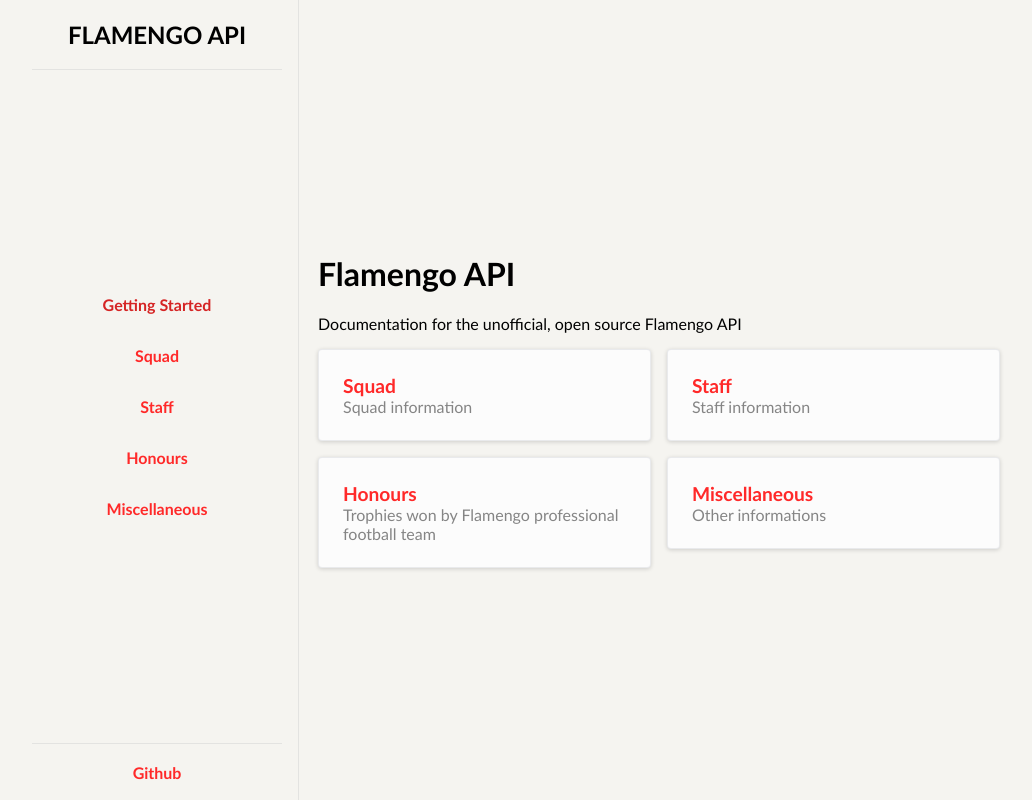
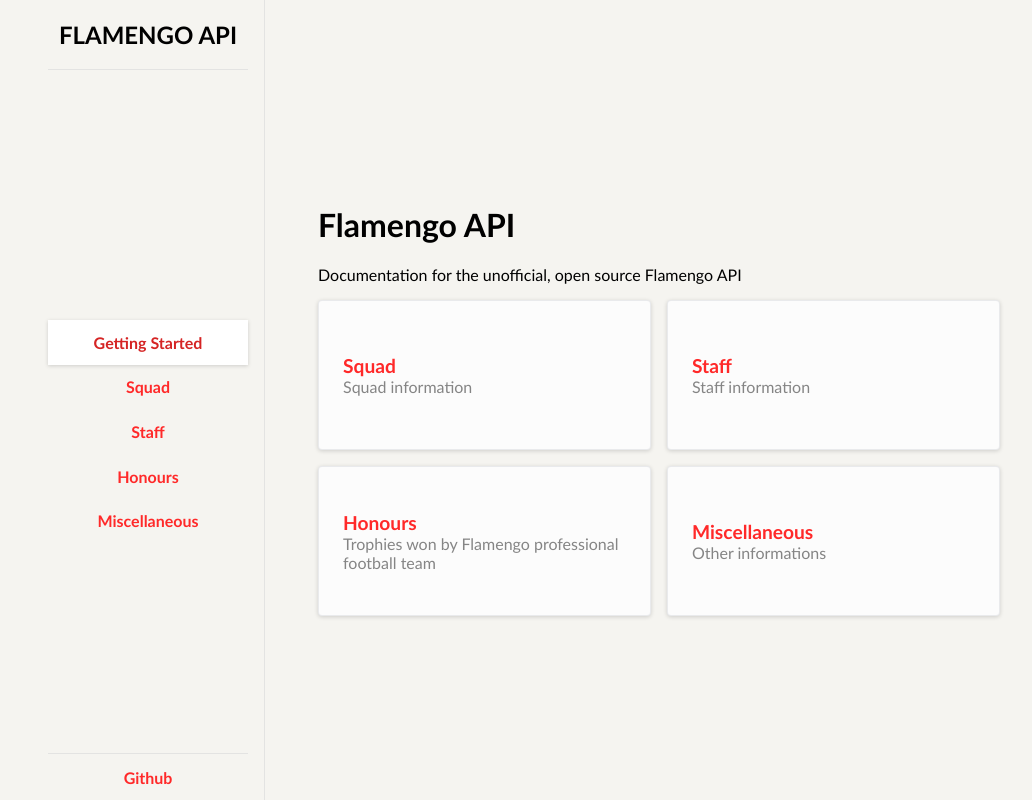
Before and after one commit to vorsakha/flamengo-api, a Next.js app: page / in a window 1280 px wide. Shown: the whole page, without its empty margins (124-1156 px from the left). Built offline with nearby package versions, Linux system fonts and the light colour scheme.

Commit message:
responsive front end

```diff
--- a/components/Navbar/Navbar.styles.tsx
+++ b/components/Navbar/Navbar.styles.tsx
@@ -1,21 +1,40 @@
 import styled from "styled-components";
+import { GiConvergenceTarget } from "@react-icons/all-files/gi/GiConvergenceTarget";
+import { GiHamburgerMenu } from "@react-icons/all-files/gi/GiHamburgerMenu";
+interface MobileTypes {
+  mobileMenu: boolean;
+}
 
 export const NavContainer = styled.nav`
+  background-color: #f5f4f0;
   position: fixed;
-  width: 250px;
-  height: 100vh;
+  top: 0;
+  width: calc(100vw - 32px);
+  height: 56px;
   max-width: 100%;
   max-height: 100%;
+  border-bottom: 1px solid rgba(75, 85, 99, 0.1);
+
+  @media screen and (min-width: 681px) {
+    height: 100vh;
+    width: 200px;
     border-right: 1px solid rgba(75, 85, 99, 0.1);
+    border-bottom: none;
+    padding-left: 1rem;
     padding-right: 1rem;
+  }
 `;
 export const NavWrapper = styled.div`
-  width: 100%;
+  /* width: 100%; */
   height: 100%;
   display: flex;
-  flex-direction: column;
+  flex-direction: row;
   justify-content: space-between;
   align-items: center;
+
+  @media screen and (min-width: 681px) {
+    flex-direction: column;
+  }
 `;
 export const NavLogo = styled.div`
   /* padding: 0 1rem; */
@@ -25,34 +44,99 @@
   flex-direction: row;
   justify-content: start;
   align-items: center;
+
+  h1 {
+    text-align: center;
+    font-size: 1rem;
+  }
+
+  @media screen and (min-width: 681px) {
+    flex-direction: column;
     border-bottom: 1px solid rgba(75, 85, 99, 0.1);
 
     h1 {
+      font-size: 1.5rem;
       width: 100%;
-    text-align: center;
+    }
   }
 `;
-export const NavList = styled.ul`
+export const NavList = styled.ul<MobileTypes>`
   padding: 0;
+  /* padding-right: 1rem; */
+  width: calc(100vw);
+  top: 0;
+  left: 0;
+  right: 0;
+  height: calc(100vh - 56px);
+  background-color: #f5f4f0;
+  max-width: 100%;
+  display: ${({ mobileMenu }) => (mobileMenu ? "flex" : "none")};
+  flex-direction: column;
+  justify-content: center;
+  text-align: center;
+  align-items: center;
+  list-style: none;
+  position: absolute;
+  margin-top: 56px;
+
+  @media screen and (min-width: 681px) {
+    position: static;
+    display: flex;
+    flex-direction: column;
     width: 100%;
     max-width: 100%;
-  display: flex;
-  flex-direction: column;
-  justify-content: start;
-  text-align: start;
-  align-items: center;
-  list-style: none;
+  }
 `;
 export const NavListItem = styled.li`
-  padding: 1rem;
+  width: 100%;
+  display: flex;
+
+  a {
+    padding: 0.8rem 2rem;
+    border-radius: 4px;
+    width: 100%;
+  }
+
+  :hover {
+    background-color: #fff;
+    box-shadow: rgba(0, 0, 0, 0.16) 0px 1px 4px;
+  }
 `;
 export const NavFooter = styled.div`
+  display: none;
+
+  @media screen and (min-width: 681px) {
+    display: flex;
     width: 100%;
     max-width: 100%;
-  display: flex;
     flex-direction: row;
     justify-content: center;
     align-items: center;
     border-top: 1px solid rgba(75, 85, 99, 0.1);
     height: 3.5rem;
+  }
 `;
+export const MobileIconOpen = styled(GiHamburgerMenu)`
+  display: flex;
+
+  @media screen and (min-width: 681px) {
+    display: none;
+  }
+`;
+export const MobileIconClose = styled(GiConvergenceTarget)`
+  display: flex;
+
+  @media screen and (min-width: 681px) {
+    display: none;
+  }
+`;
+export const NavButton = styled.button`
+  display: flex;
+  background-color: transparent;
+  border: none;
+  font-size: 1.2rem;
+
+  @media screen and (min-width: 681px) {
+    display: none;
+  }
+`;
--- a/components/Navbar/Navbar.tsx
+++ b/components/Navbar/Navbar.tsx
@@ -1,5 +1,6 @@
 import { useRouter } from "next/dist/client/router";
 import Link from "next/link";
+import { useState } from "react";
 import {
   NavContainer,
   NavWrapper,
@@ -7,9 +8,14 @@
   NavList,
   NavListItem,
   NavFooter,
+  NavButton,
+  MobileIconOpen,
+  MobileIconClose,
 } from "./Navbar.styles";
 
 const Navbar = () => {
+  const [mobileMenu, setMobileMenu] = useState<boolean>(false);
+
   const router = useRouter();
 
   return (
@@ -18,68 +24,131 @@
         <NavLogo>
           <h1>FLAMENGO API</h1>
         </NavLogo>
-
-        <NavList>
-          <NavListItem>
+        <NavButton onClick={() => setMobileMenu(!mobileMenu)}>
+          {!mobileMenu && <MobileIconOpen />}
+          {mobileMenu && <MobileIconClose />}
+        </NavButton>
+        <NavList mobileMenu={mobileMenu}>
+          <NavListItem
+            style={
+              router.pathname == "/"
+                ? {
+                    backgroundColor: "#fff",
+                    boxShadow: "rgba(0, 0, 0, 0.16) 0px 1px 4px",
+                  }
+                : {}
+            }
+          >
             <Link href="/">
               <a
                 style={
                   router.pathname == "/"
-                    ? { color: "#d52424" }
+                    ? {
+                        color: "#d52424",
+                      }
                     : { color: "#ff2929" }
                 }
+                onClick={() => setMobileMenu(false)}
               >
                 Getting Started
               </a>
             </Link>
           </NavListItem>
-          <NavListItem>
+          <NavListItem
+            style={
+              router.pathname == "/squad"
+                ? {
+                    backgroundColor: "#fff",
+                    boxShadow: "rgba(0, 0, 0, 0.16) 0px 1px 4px",
+                  }
+                : {}
+            }
+          >
             <Link href="/squad">
               <a
                 style={
                   router.pathname == "/squad"
-                    ? { color: "#d52424" }
+                    ? {
+                        color: "#d52424",
+                      }
                     : { color: "#ff2929" }
                 }
+                onClick={() => setMobileMenu(false)}
               >
                 Squad
               </a>
             </Link>
           </NavListItem>
-          <NavListItem>
+          <NavListItem
+            style={
+              router.pathname == "/staff"
+                ? {
+                    backgroundColor: "#fff",
+                    boxShadow: "rgba(0, 0, 0, 0.16) 0px 1px 4px",
+                  }
+                : {}
+            }
+          >
             <Link href="/staff">
               <a
                 style={
                   router.pathname == "/staff"
-                    ? { color: "#d52424" }
+                    ? {
+                        color: "#d52424",
+                      }
                     : { color: "#ff2929" }
                 }
+                onClick={() => setMobileMenu(false)}
               >
                 Staff
               </a>
             </Link>
           </NavListItem>
-          <NavListItem>
+          <NavListItem
+            style={
+              router.pathname == "/honours"
+                ? {
+                    backgroundColor: "#fff",
+                    boxShadow: "rgba(0, 0, 0, 0.16) 0px 1px 4px",
+                  }
+                : {}
+            }
+          >
             <Link href="/honours">
               <a
                 style={
                   router.pathname == "/honours"
-                    ? { color: "#d52424" }
+                    ? {
+                        color: "#d52424",
+                      }
                     : { color: "#ff2929" }
                 }
+                onClick={() => setMobileMenu(false)}
               >
                 Honours
               </a>
             </Link>
           </NavListItem>
-          <NavListItem>
+          <NavListItem
+            style={
+              router.pathname == "/misc"
+                ? {
+                    backgroundColor: "#fff",
+                    boxShadow: "rgba(0, 0, 0, 0.16) 0px 1px 4px",
+                  }
+                : {}
+            }
+          >
             <Link href="/misc">
               <a
                 style={
                   router.pathname == "/misc"
-                    ? { color: "#d52424" }
+                    ? {
+                        color: "#d52424",
+                      }
                     : { color: "#ff2929" }
                 }
+                onClick={() => setMobileMenu(false)}
               >
                 Miscellaneous
               </a>
--- a/components/common/box.tsx
+++ b/components/common/box.tsx
@@ -7,6 +7,10 @@
   background-color: #fcfcfc;
   cursor: pointer;
   border-radius: 4px;
+  display: flex;
+  flex-direction: column;
+  min-height: 100px;
+  justify-content: center;
 
   p {
     color: #858585;
@@ -19,9 +23,12 @@
     margin: 0;
   }
 
+  a {
+    height: 100%;
+  }
+
   :hover {
     box-shadow: rgba(0, 0, 0, 0.24) 0px 3px 8px;
-    border: 1px solid rgba(255, 54, 54, 0.5);
   }
 `;
 
--- a/components/common/grid.tsx
+++ b/components/common/grid.tsx
@@ -5,6 +5,7 @@
   grid-template-columns: 1fr 1fr;
   gap: 1rem;
   margin: 0 auto;
+  width: 100%;
 `;
 
 export default Grid;
--- a/package.json
+++ b/package.json
@@ -9,6 +9,7 @@
     "lint": "next lint"
   },
   "dependencies": {
+    "@react-icons/all-files": "^4.1.0",
     "axios": "^0.21.1",
     "chrome-aws-lambda": "^10.1.0",
     "next": "11.0.1",
--- a/pages/_app.tsx
+++ b/pages/_app.tsx
@@ -22,10 +22,16 @@
 }
 
 main {
-  margin-left: 270px;
-  padding-left: 1rem;
+  margin-top: 56px;
   height: 100%;
   min-height: 100vh;
+
+  @media screen and (min-width: 681px) {
+    margin-left: 270px;
+    margin-top: 0;
+  padding-left: 1rem;
+
+  }
 }
 
 code {
```
Also changed, not shown: 1 other file (tests, documents, lock files or other folders). Lines whose indentation alone changed are shown as unchanged.
